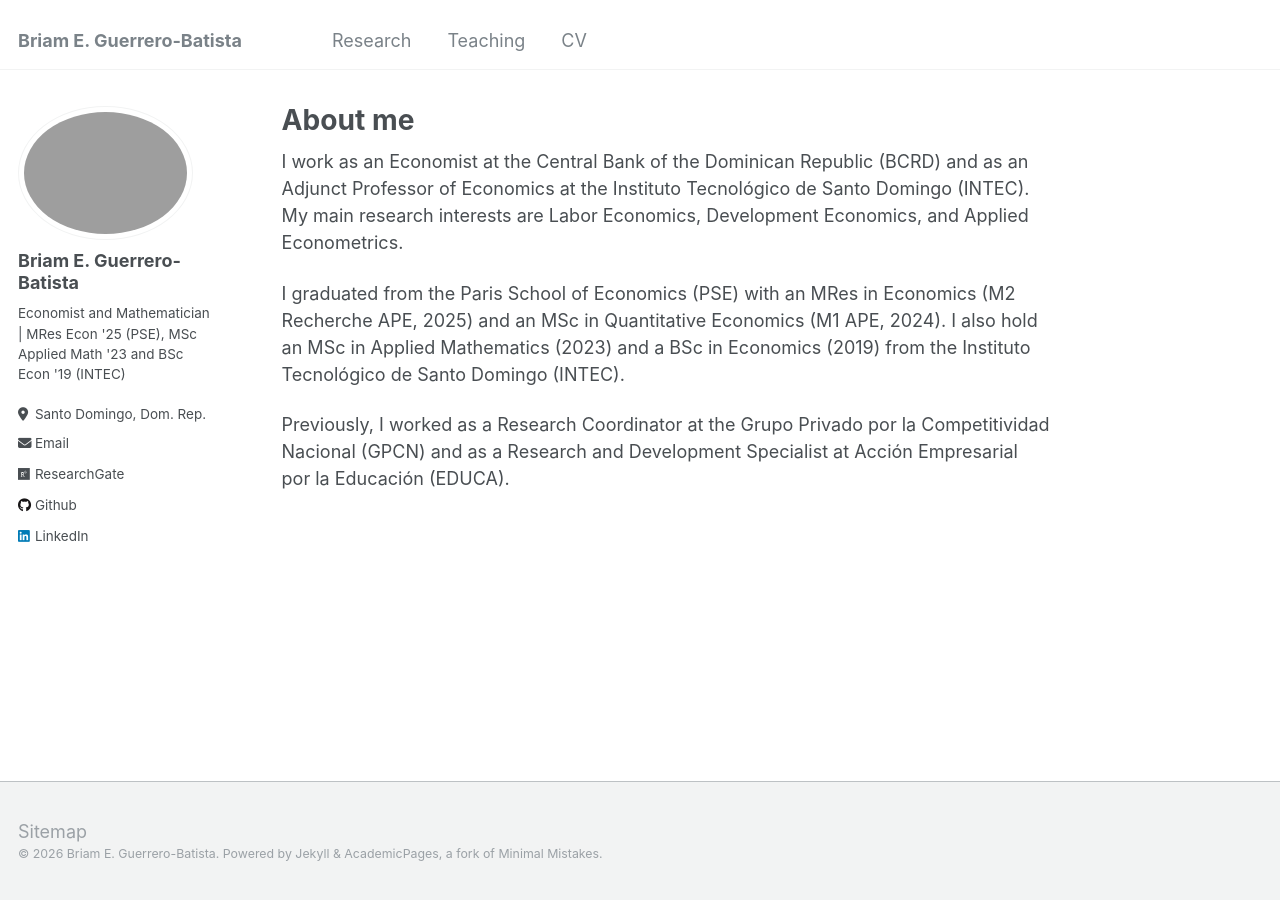
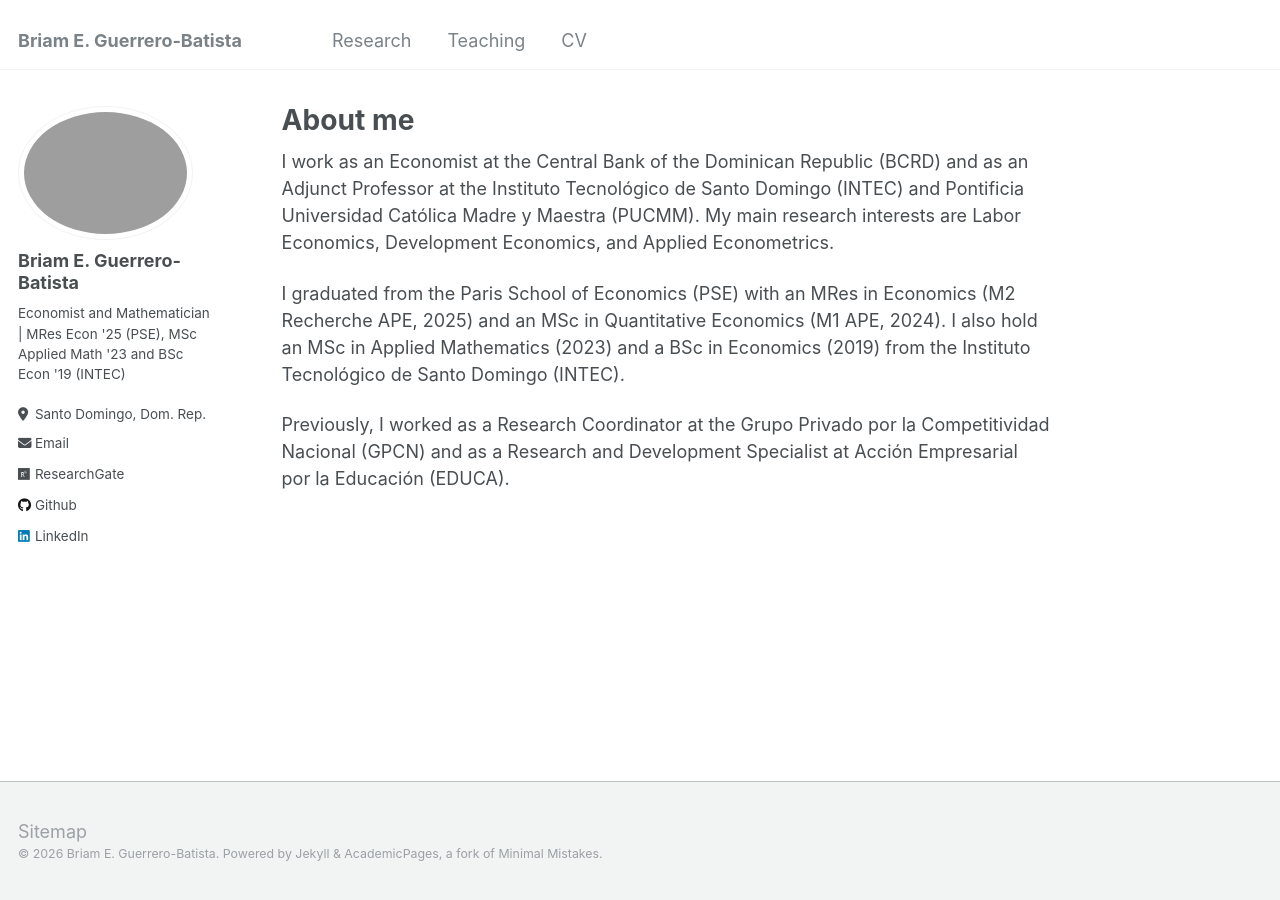
Before and after one commit to briamguerrerob/briamguerrerob.github.io, a Jekyll site: the page built from _pages/about.md, in a window 1280 px wide. Built offline with Jekyll 4.4.1, drawn with Linux system fonts in a browser that asks for light colours.

Commit message:
Add PUCMM affiliation to about page
Updated affiliations to include Pontificia Universidad Católica Madre y Maestra (PUCMM).

```diff
--- a/_pages/about.md
+++ b/_pages/about.md
@@ -8,7 +8,7 @@ redirect_from:
   - /about.html
 ---
 
-I work as an Economist at the Central Bank of the Dominican Republic (BCRD) and as an Adjunct Professor of Economics at the Instituto Tecnológico de Santo Domingo (INTEC). My main research interests are Labor Economics, Development Economics, and Applied Econometrics.
+I work as an Economist at the Central Bank of the Dominican Republic (BCRD) and as an Adjunct Professor at the Instituto Tecnológico de Santo Domingo (INTEC) and Pontificia Universidad Católica Madre y Maestra (PUCMM). My main research interests are Labor Economics, Development Economics, and Applied Econometrics.
 
 I graduated from the Paris School of Economics (PSE) with an MRes in Economics (M2 Recherche APE, 2025) and an MSc in Quantitative Economics (M1 APE, 2024). I also hold an MSc in Applied Mathematics (2023) and a BSc in Economics (2019) from the Instituto Tecnológico de Santo Domingo (INTEC).
 
```
